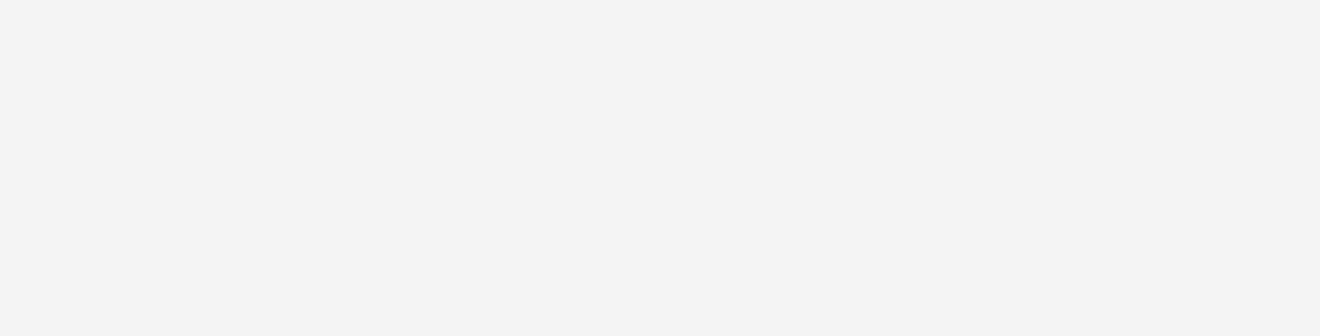
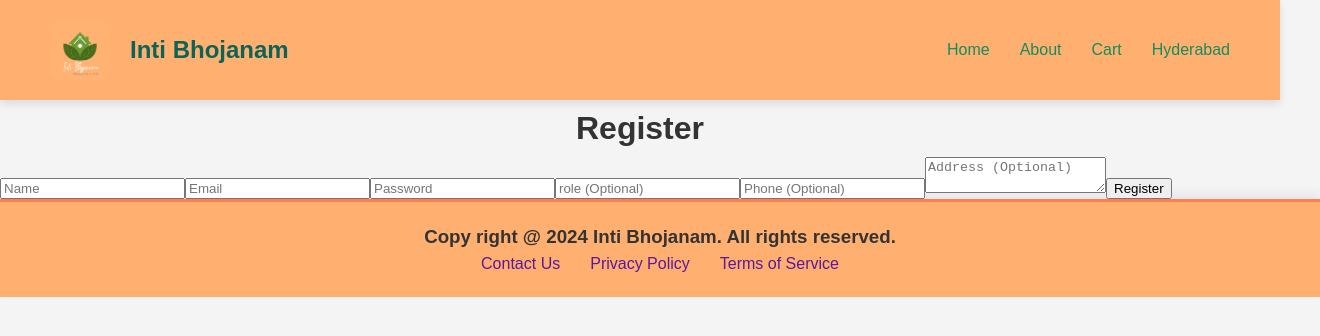
Before and after one commit to majojukrishna03/Food_Delivery, a React (Create React App) app in the folder food_delivery/: page /register in a window 1280 px wide. Before the commit this address had no page. Shown: the top 336 px of the page, 1320 px wide, since content can reach past the window. Built offline with nearby package versions, Linux system fonts and the light colour scheme.

Commit message:
added initial page, userhomepage, adminhomepage, register and login pages and updated app.js code along with respective apis

```diff
--- a/food_delivery/src/App.js
+++ b/food_delivery/src/App.js
@@ -9,6 +9,11 @@
 import Checkout from './Components/Checkout';
 import PrivacyPolicy from './PrivacyPolicy';
 import TermsOfService from './TermsOfService';
+import InitialPage from './Components/initialPage';
+import UserHome from './Components/userHomePage';
+import AdminHome from './Components/adminHomePage';
+import Register from './Components/Register';
+import Login from './Components/Login';
 
 
 const App = () => {
@@ -16,13 +21,18 @@
     <BrowserRouter>
       {/* <Router> */}
       <Routes>
-        <Route path='/' element={<Restaurant />} />
+        <Route path='/' element={<InitialPage />} />
+        <Route path='/user' element = {<UserHome />} />
+        <Route path='/admin' element = {<AdminHome />} />
+        <Route path='/restaurants' element={<Restaurant />} />
         <Route path='/about' element={<Homepage />} />
         <Route path='/contact' element={<ContactUs />} />
         <Route path='/privacy' element={<PrivacyPolicy/>} />
         <Route path='/terms' element={<TermsOfService/>} />
-        {/* <Route path='/login' element={<login />} /> */}
-        {/* <Route path='/register' element={<Register />} /> */}
+        <Route path='/login' element={<Login />} />
+        <Route path='/admin/login' element={<Login/>} />
+        <Route path='/register' element={<Register />} />
+        <Route path='/admin/register' element = {<Register />} />
         <Route path="/restaurant/:id" element={<Menu Restaurant={Restaurant}/>} />
         <Route path="/cart" element={<Cart />} /> {/* Add the cart route */}
         <Route path="/checkout" element={<Checkout />} />
--- a/food_delivery/src/Components/Footer.css
+++ b/food_delivery/src/Components/Footer.css
@@ -1,15 +1,12 @@
+
 footer {
-    background-color: #f0f0f0; /* Light background color */
+    background-color: #ffb070;
     padding: 20px;
     text-align: center;
     font-family: 'Arial', sans-serif;
     box-shadow: 0 -5px 10px rgba(0, 0, 0, 0.064); /* Adds a shadow effect */
-    background-color: #ffb070;
     border-top: 3px solid #ff7f50; /* Separation line on top */
-    position: relative;
-    bottom: 0;
-    left: 0;
-    width: auto;
+    width: 100%; /* Ensures footer spans the entire width */
 }
 
 footer h3 {
--- /dev/null
+++ b/food_delivery/src/Components/Login.jsx
@@ -0,0 +1,77 @@
+// src/components/Login.js
+import React, { useState } from 'react';
+import axios from 'axios';
+import Header from './Header';
+import Footer from './Footer';
+import { useNavigate } from 'react-router-dom';
+
+const Login = () => {
+  const [formData, setFormData] = useState({
+    email: '',
+    password: '',
+  });
+
+  const [message, setMessage] = useState('');
+  const [error, setError] = useState('');
+
+  const navigate = useNavigate();  // useNavigate hook for redirection
+
+  const handleChange = (e) => {
+    setFormData({ ...formData, [e.target.name]: e.target.value });
+  };
+
+  const handleSubmit = async (e) => {
+    e.preventDefault();
+    try {
+      const response = await axios.post('http://localhost:5000/api/users/auth/login', formData);
+
+      // Assuming the response contains token and user details
+      const { token, user } = response.data;
+
+      setMessage('Login successful!');
+      setError('');
+
+      // Store token and user details (including role) in localStorage
+      localStorage.setItem('token', token);
+      localStorage.setItem('user', JSON.stringify(user));  // Store user details
+
+      // Redirect to /restaurants after successful login
+      navigate('/restaurants');
+
+    } catch (err) {
+      setError(err.response?.data?.message || 'Invalid email or password.');
+      setMessage('');
+    }
+  };
+
+  return (
+    <div className="auth-container">
+      <Header />
+      <h2>Login</h2>
+      {message && <p className="success-message">{message}</p>}
+      {error && <p className="error-message">{error}</p>}
+      <form onSubmit={handleSubmit}>
+        <input
+          type="email"
+          name="email"
+          placeholder="Email"
+          value={formData.email}
+          onChange={handleChange}
+          required
+        />
+        <input
+          type="password"
+          name="password"
+          placeholder="Password"
+          value={formData.password}
+          onChange={handleChange}
+          required
+        />
+        <button type="submit" className="auth-button">Login</button>
+      </form>
+      <Footer />
+    </div>
+  );
+};
+
+export default Login;
--- /dev/null
+++ b/food_delivery/src/Components/Register.jsx
@@ -0,0 +1,104 @@
+// src/components/Register.js
+import React, { useState } from 'react';
+import axios from 'axios';
+import Header from './Header';
+import Footer from './Footer';
+
+const Register = () => {
+  const [formData, setFormData] = useState({
+    name: '',
+    email: '',
+    password: '',
+    phone: '',
+    role: '',
+    address: '',
+  });
+
+  const [message, setMessage] = useState('');
+  const [error, setError] = useState('');
+
+  const handleChange = (e) => {
+    setFormData({ ...formData, [e.target.name]: e.target.value });
+  };
+
+  const handleSubmit = async (e) => {
+    e.preventDefault();
+    try {
+      const response = await axios.post('http://localhost:5000/api/users/register', formData);
+      setMessage('Registration successful! Please log in.');
+      setError('');
+      setFormData({
+        name: '',
+        email: '',
+        password: '',
+        phone: '',
+        role: '',
+        address: '',
+      });
+    } catch (err) {
+      setError(err.response?.data?.message || 'Error occurred during registration.');
+      setMessage('');
+    }
+  };
+
+  return (
+    <>
+    <div className="auth-container">
+      <Header/>
+      <h2>Register</h2>
+      {message && <p className="success-message">{message}</p>}
+      {error && <p className="error-message">{error}</p>}
+      <form onSubmit={handleSubmit}>
+        <input
+          type="text"
+          name="name"
+          placeholder="Name"
+          value={formData.name}
+          onChange={handleChange}
+          required
+        />
+        <input
+          type="email"
+          name="email"
+          placeholder="Email"
+          value={formData.email}
+          onChange={handleChange}
+          required
+        />
+        <input
+          type="password"
+          name="password"
+          placeholder="Password"
+          value={formData.password}
+          onChange={handleChange}
+          required
+        />
+        <input
+          type = "text"
+          name='role'
+          placeholder='role (Optional)'
+          value={formData.role}
+          onChange = {handleChange}
+        />
+        <input
+          type="text"
+          name="phone"
+          placeholder="Phone (Optional)"
+          value={formData.phone}
+          onChange={handleChange}
+        />
+        <textarea
+          name="address"
+          placeholder="Address (Optional)"
+          value={formData.address}
+          onChange={handleChange}
+        />
+        <button type="submit" className="auth-button">Register</button>
+      </form>
+      <Footer/>
+    </div>
+    </>
+  );
+};
+
+export default Register;
--- /dev/null
+++ b/food_delivery/src/Components/adminHomePage.jsx
@@ -0,0 +1,50 @@
+// src/components/AdminHome.js
+import React, { useState, useEffect } from 'react';
+import { Link } from 'react-router-dom';
+import './Homepage.css'; // Reuse the CSS file for styling
+import Header from './Header';
+import Footer from './Footer';
+import axios from 'axios';
+
+const AdminHome = () => {
+  const [isAdminExists, setIsAdminExists] = useState(false);
+
+  // Check if an admin already exists in the database
+  useEffect(() => {
+    const checkAdminRole = async () => {
+      try {
+        const response = await axios.get('http://localhost:5000/api/users/admin/count');
+        if (response.data.count >= 1) {
+          setIsAdminExists(true);
+        } else {
+          setIsAdminExists(false);
+        }
+      } catch (err) {
+        console.error('Error occurred while checking admin role:', err);
+      }
+    };
+
+    checkAdminRole();
+  }, []);
+
+  return (
+    <div className="home-container">
+      <Header />
+      <main className="hero">
+        <div className="hero-content">
+          <h2>Welcome to the Admin Portal</h2>
+          <p>Create courses, manage and review applications effectively!</p>
+          <div className="cta-buttons">
+            {!isAdminExists && (
+              <Link to="/admin/register" className="cta-button">Register</Link>
+            )}
+            <Link to="/admin/login" className="cta-button">Login</Link>
+          </div>
+        </div>
+      </main>
+      <Footer />
+    </div>
+  );
+};
+
+export default AdminHome;
--- /dev/null
+++ b/food_delivery/src/Components/initialPage.jsx
@@ -0,0 +1,29 @@
+// src/components/InitialPage.js
+import React from 'react';
+import { Link } from 'react-router-dom';
+import './Homepage.css'; // Reuse the CSS file for styling
+import Header from './Header';
+import Footer from './Footer';
+
+const InitialPage = () => {
+  return (
+    <>
+      <Header />
+      <div className="home-container">
+        <main className="hero">
+          <div className="hero-content">
+            <h2>Welcome to Inti Bhojanam</h2>
+            <p>Discover the taste of homemade meals:</p>
+            <div className="cta-buttons">
+              <Link to="/user" className="cta-button">User Portal</Link>
+              <Link to="/admin" className="cta-button">Admin Portal</Link>
+            </div>
+          </div>
+        </main>
+        <Footer/>
+      </div>
+    </>
+  );
+};
+
+export default InitialPage;
--- /dev/null
+++ b/food_delivery/src/Components/userHomePage.jsx
@@ -0,0 +1,29 @@
+// frontend/src/components/Home.js
+import React from 'react';
+import { Link } from 'react-router-dom';
+import './Homepage.css';
+import Header from './Header';
+import Footer from './Footer';
+
+const UserHome = () => {
+  return (
+    <>
+    <div className="home-container">
+      <Header />
+      <main className="hero">
+        <div className="hero-content">
+          <h2>Welcome to the Education Platform</h2>
+          <p>Discover our online programs and apply now!</p>
+          <div className="cta-buttons">
+            <Link to="/register" className="cta-button">Register</Link>
+            <Link to="/login" className="cta-button">Login</Link>
+          </div>
+        </div>
+      </main>
+      <Footer/>
+    </div>
+    </>
+  );
+};
+
+export default UserHome;
```
